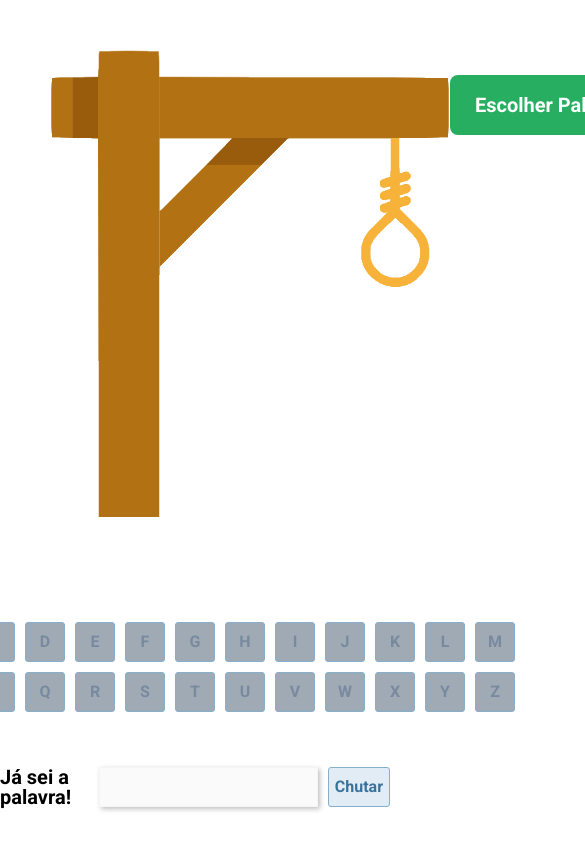
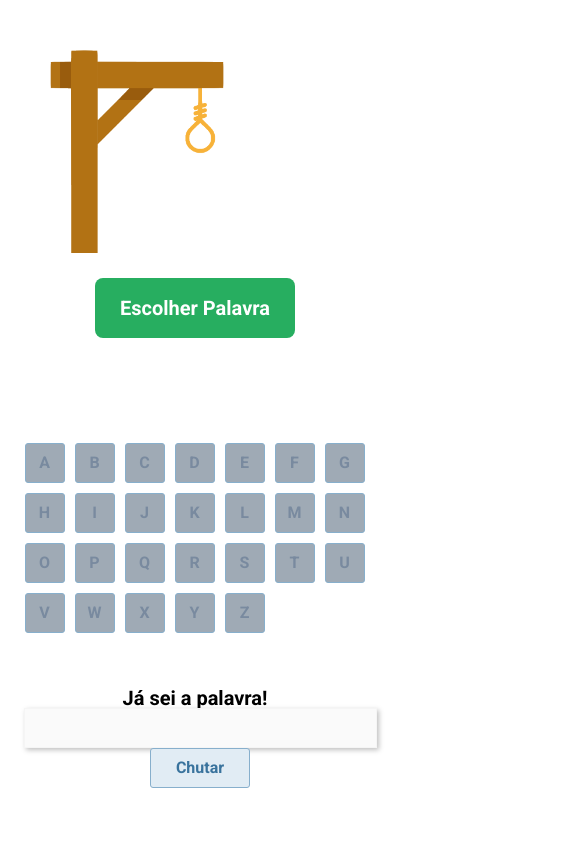
Before and after one commit to edcampossouza/jogo-da-forca, a React app: page / in a window 390 px wide. Shown: the top 844 px of the page, 585 px wide, since content can reach past the window. Built offline with nearby package versions, Linux system fonts and the light colour scheme.

Commit message:
responsivity

```diff
--- a/public/styles.css
+++ b/public/styles.css
@@ -123,3 +123,21 @@ html {
 .word-won {
   color: green;
 }
+
+@media screen and (max-width: 768px) {
+  .game-image {
+    width: 60%;
+  }
+  .keyboard {
+    width: 90%;
+  }
+  .guess {
+    flex-direction: column;
+  }
+  .game-top {
+    flex-direction: column;
+  }
+  .right-side {
+    align-items: center;
+  }
+}
```
